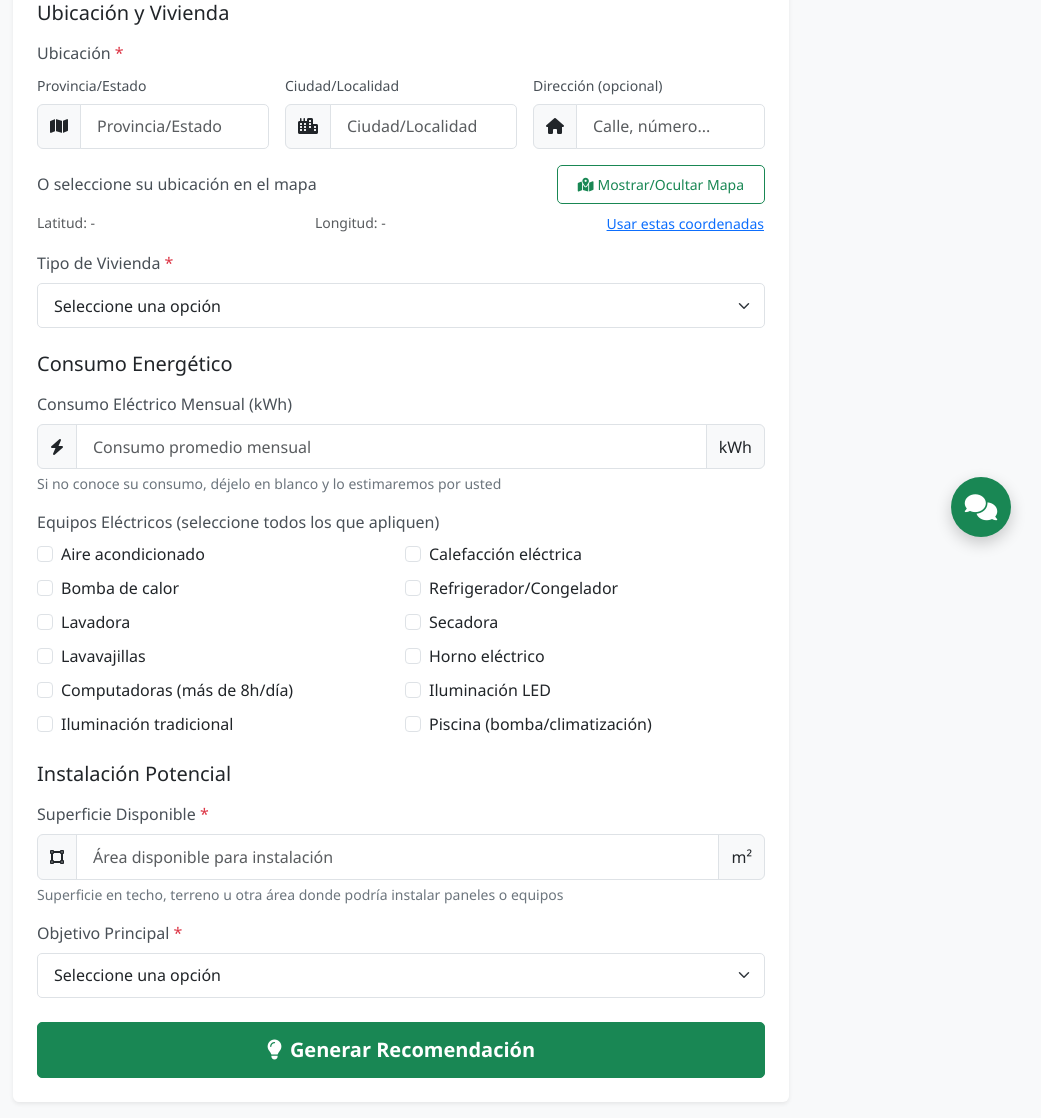
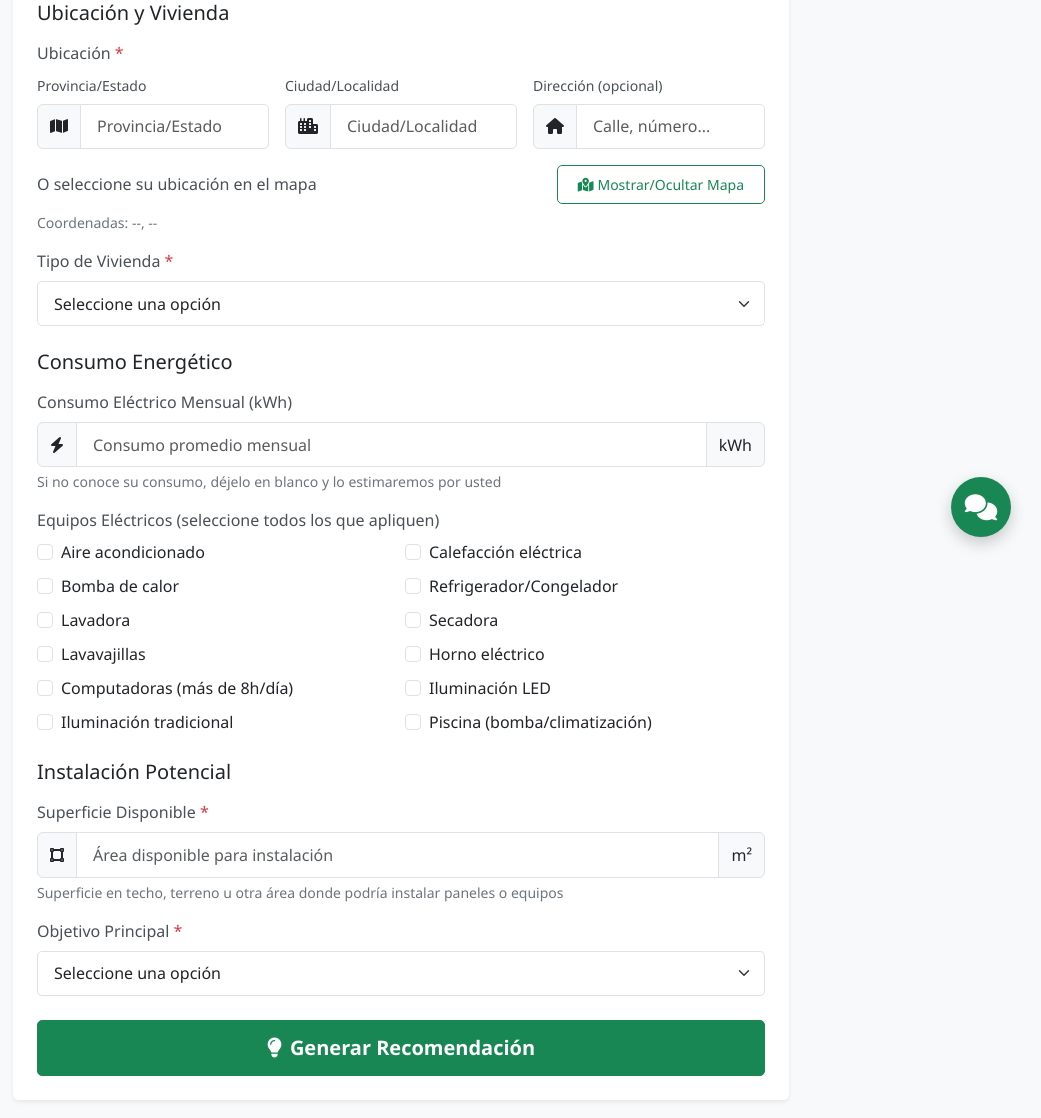
Before and after one commit to AlexisQuiroga/EcoSmart-Advisor, a Flask app: page /diagnostico/ in a window 1280 px wide. Shown: the part 233-1351 px from the top of the page, without its empty margins (239-1280 px from the left). Run offline with Flask 3, Linux system fonts and the light colour scheme; some libraries are stand-ins or nearby versions.

Commit message:
Improve location data and enable pre-filling form data
Adds province, city, address, latitude, and longitude fields; integrates map functionality and persists form data for a smoother user experience.

Replit-Commit-Author: Agent
Replit-Commit-Session-Id: 3134ecd1-e720-422a-ada0-d92cb83977f4
Replit-Commit-Screenshot-Url: https://storage.googleapis.com/screenshot-production-us-central1/9e73ec2e-cd7e-4322-8554-9703a1384f41/d5291f09-49c4-49d0-aedd-f9416df27b16.jpg

```diff
--- a/ecosmart_advisor/app/routes.py
+++ b/ecosmart_advisor/app/routes.py
@@ -29,6 +29,11 @@ def diagnostico():
         # Obtener datos del formulario
         datos = {
             'ubicacion': request.form.get('ubicacion'),
+            'provincia': request.form.get('provincia'),
+            'ciudad': request.form.get('ciudad'),
+            'direccion': request.form.get('direccion'),
+            'latitud': request.form.get('latitud'),
+            'longitud': request.form.get('longitud'),
             'tipo_vivienda': request.form.get('tipo_vivienda'),
             'consumo_mensual': request.form.get('consumo_mensual'),
             'superficie_disponible': request.form.get('superficie_disponible'),
--- a/ecosmart_advisor/app/templates/formulario_diagnostico.html
+++ b/ecosmart_advisor/app/templates/formulario_diagnostico.html
@@ -48,8 +48,10 @@
                                 </div>
                             </div>
 
-                            <!-- Campo oculto para almacenar la ubicación completa -->
+                            <!-- Campos ocultos para almacenar la ubicación y coordenadas -->
                             <input type="hidden" id="ubicacion" name="ubicacion" required>
+                            <input type="hidden" id="latitud" name="latitud">
+                            <input type="hidden" id="longitud" name="longitud">
 
                             <div class="mt-3 mb-3">
                                 <div class="d-flex justify-content-between align-items-center mb-2">
@@ -58,11 +60,11 @@
                                         <i class="fas fa-map-marked-alt me-1"></i>Mostrar/Ocultar Mapa
                                     </button>
                                 </div>
-                                <div id="mapaUbicacion" class="rounded border mb-2" style="height: 300px; display: none;"></div>
-                                <div class="d-flex justify-content-between small text-muted" id="coordenadasSeleccionadas" style="display: none;">
-                                    <span>Latitud: <span id="latitudSeleccionada">-</span></span>
-                                    <span>Longitud: <span id="longitudSeleccionada">-</span></span>
-                                    <button type="button" class="btn btn-sm btn-link p-0" id="usarCoordenadas">Usar estas coordenadas</button>
+                                <div id="mapaUbicacion" class="rounded border mb-2" style="height: 300px; display: none;">
+                                    <!-- El mapa se cargará aquí con JavaScript -->
+                                </div>
+                                <div class="form-text" id="coordenadasSeleccionadas">
+                                    Coordenadas: <span id="latitudDisplay">--</span>, <span id="longitudDisplay">--</span>
                                 </div>
                             </div>
                         </div>
--- a/ecosmart_advisor/app/templates/resultado_diagnostico.html
+++ b/ecosmart_advisor/app/templates/resultado_diagnostico.html
@@ -249,6 +249,9 @@
                         <i class="fas fa-redo me-2"></i>Nuevo diagnóstico
                     </a>
 
+                    <a href="{{ url_for('simulador.simulador') }}?consumo={{ datos.consumo_mensual }}&provincia={{ datos.provincia|default('') }}&ciudad={{ datos.ciudad|default('') }}&direccion={{ datos.direccion|default('') }}&latitud={{ clima.latitud|default('') }}&longitud={{ clima.longitud|default('') }}" class="btn btn-primary">
+                        <i class="fas fa-calculator me-2"></i>Ir al simulador
+                    </a>
                 </div>
             </div>
         </div>
```
